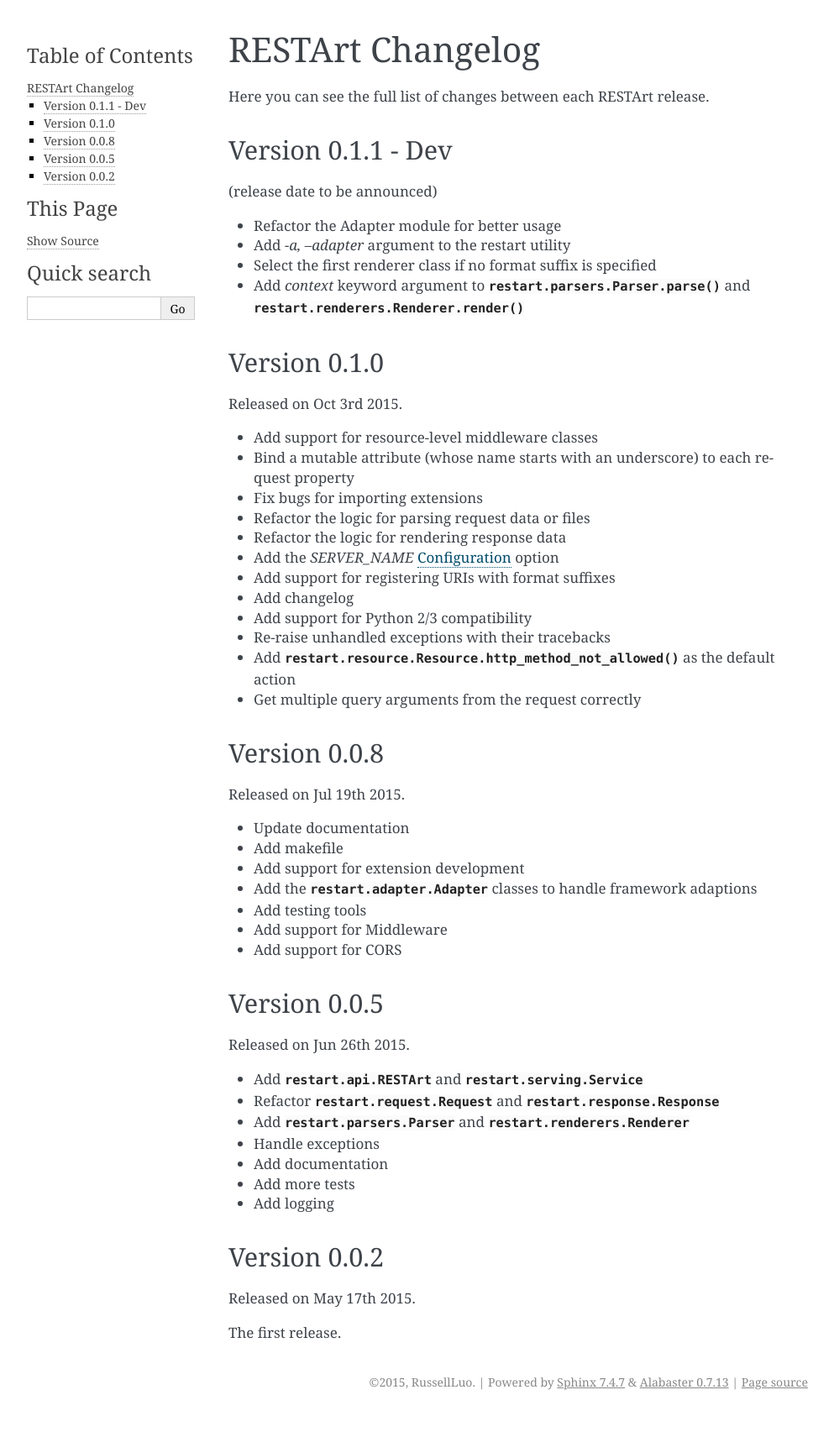
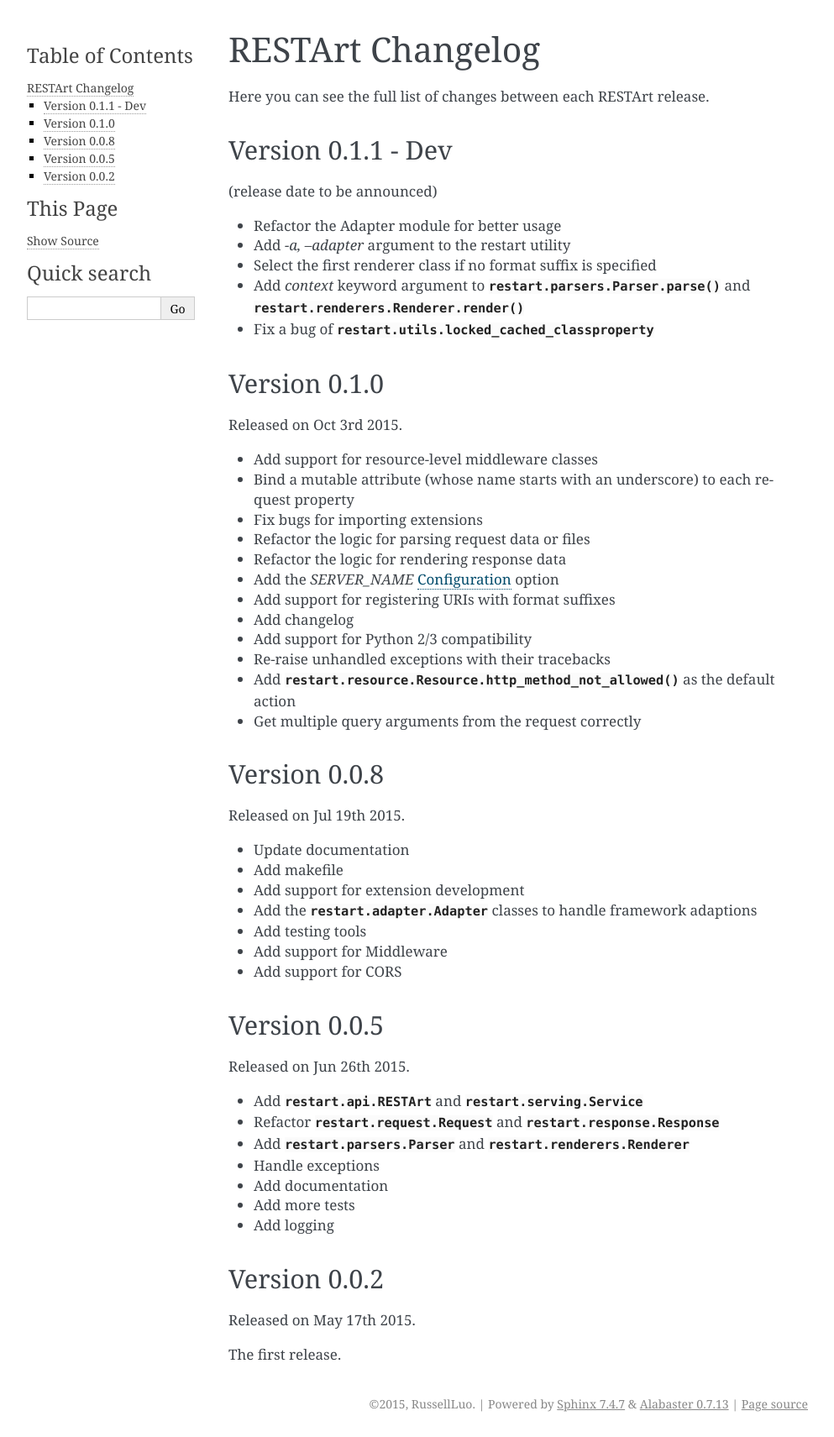
Before and after one commit to restartpy/restart, a Sphinx documentation site: the page built from docs/changelog.rst, in a window 1280 px wide. Shown: the whole page at 84% size, without its empty margins (148-1141 px from the left). Built offline with Sphinx 7.4.7, drawn with Linux system fonts in a browser that asks for light colours; before the commit the page ends 1685 px from its top, so only the background shows below that.

Commit message:
Update changelog

```diff
--- a/docs/changelog.rst
+++ b/docs/changelog.rst
@@ -13,6 +13,7 @@
 - Add `-a, --adapter` argument to the restart utility
 - Select the first renderer class if no format suffix is specified
 - Add `context` keyword argument to :meth:`restart.parsers.Parser.parse` and :meth:`restart.renderers.Renderer.render`
+- Fix a bug of :class:`restart.utils.locked_cached_classproperty`
 
 
 Version 0.1.0
```
